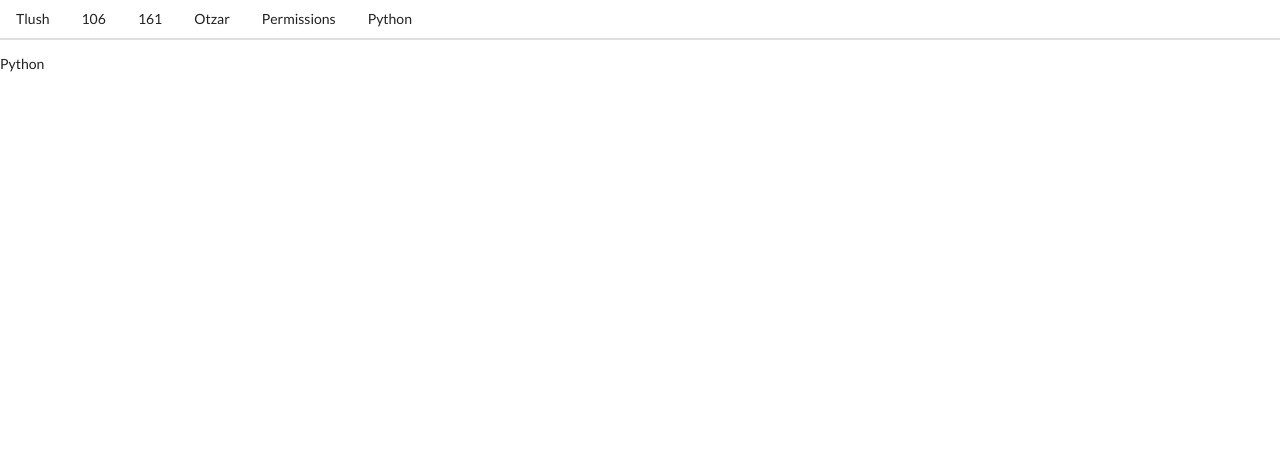
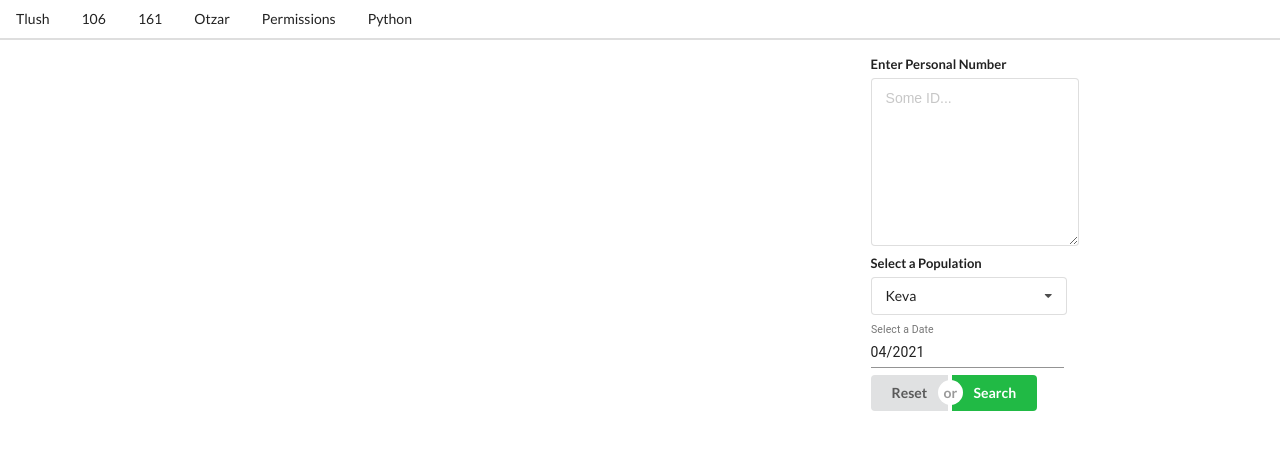
Before and after one commit to Shama95/GenTlushim, a React (Create React App) app: page /Python in a window 1280 px wide. Shown: the top 450 px of the page. Built offline with nearby package versions, Linux system fonts and the light colour scheme.

Commit message:
restricted input text also include textarea

```diff
--- a/src/Components/Python.js
+++ b/src/Components/Python.js
@@ -1,9 +1,79 @@
-import React from 'react';
+import react, { useState } from "react";
+import RestrictedTextInput from "./Utils/RestrictedTextInput";
+import Dropdown from "./Utils/Dropdown";
+import MultiDatePicker from "./Utils/MultiDatePicker";
+import ConditionalButton from "./Utils/ConditionalButton";
+import * as Constants from "../Constants";
+
+
 const Python=()=>{
+    var formType = NaN, minDate = NaN, maxDate = NaN
+    const [personalNumber, setPersonalNumber] = useState("");
+    const [population, setPopulation] = useState(Constants.populationsDict[0]);
+    const [date, setDate] = useState(new Date());
+
+    const ResetForm = () => {
+        setPersonalNumber("");
+        setPopulation(Constants.populationsDict[0]);
+        setDate(new Date()); //This doesnt work for some reason
+      };
+
+      const SubmitForm = () => {
+        console.log("Date is " + date);
+        console.log("Population is " + population.value);
+        console.log("Personal Number is " + personalNumber);
+      };
+
     return (
-        <div>
-            Python
+        <div className="ui container">
+        <div className="ui grid">
+          <div className="ui row">
+            <div className="eleven wide column">
+            </div>
+            <div className="five wide column">
+              <div style={{ marginBottom: ".5rem" }}>
+                <RestrictedTextInput
+                  label="Enter Personal Number"
+                  placeholderText="Some ID..."
+                  data={personalNumber}
+                  onDataChange={setPersonalNumber}
+                  regexRestriction="^[0-9]{1,9}(?:[ ,\n][0-9]{0,9})*$"
+                  lengthRestriction="524288"
+                  type="area"
+                />
+              </div>
+
+              <div style={{ marginBottom: ".5rem" }}>
+                {formType === Constants.formsEnum.FORM_161 ? null : (
+                  <Dropdown
+                    label="Select a Population"
+                    options={Constants.populationsDict}
+                    selected={population}
+                    onSelectedChange={setPopulation}
+                  />
+                )}
+              </div>
+              <div style={{ marginBottom: ".5rem" }}>
+                <MultiDatePicker
+                  dateFormat="MM/yyyy"
+                  placeholderText="Select a Date"
+                  minDate={minDate}
+                  maxDate={maxDate}
+                  sendSelectedDate={setDate}
+                />
+              </div>
+              <div style={{ marginBottom: ".5rem" }}>
+                <ConditionalButton
+                  leftText="Reset"
+                  rightText="Search"
+                  onLeftClick={ResetForm}
+                  onRightClick={SubmitForm}
+                />
+              </div>
+            </div>
+          </div>
         </div>
+      </div>
     );
 }
 export default Python;
--- a/src/Components/Utils/RestrictedTextInput.js
+++ b/src/Components/Utils/RestrictedTextInput.js
@@ -7,6 +7,7 @@ const RestrictedTextInput = ({
   onDataChange, // Part of a state - the update function; to keep track of the select option and its value
   regexRestriction = "^[0-9]*$", // String of regex to restrict the input
   lengthRestriction = 9, // Length restriction for the input
+  type = "input",
 }) => {
   const regex = new RegExp(`${regexRestriction}`);
   return (
@@ -14,6 +15,8 @@ const RestrictedTextInput = ({
       <div className="ui form">
         <div className="field">
           <label className="label">{label}</label>
+          {
+            (type==="input")?
           <input
             placeholder={placeholderText}
             maxLength={lengthRestriction}
@@ -26,6 +29,34 @@ const RestrictedTextInput = ({
               }
             }}
           />
+          :
+          (type==="area")?
+          <textarea
+            placeholder={placeholderText}
+            maxLength={lengthRestriction}
+            type="text"
+            value={data}
+            onChange={(e) => {
+              //make sure to only handle numeric values
+              if (regex.test(e.target.value)) {
+                onDataChange(e.target.value); //e is shortcut for event
+              }
+            }}
+          />
+          :
+          <input /// default
+          placeholder={placeholderText}
+          maxLength={lengthRestriction}
+          type="text"
+          value={data}
+          onChange={(e) => {
+            //make sure to only handle numeric values
+            if (regex.test(e.target.value)) {
+              onDataChange(e.target.value); //e is shortcut for event
+            }
+          }}
+        />
+          }
         </div>
       </div>
     </div>
```
